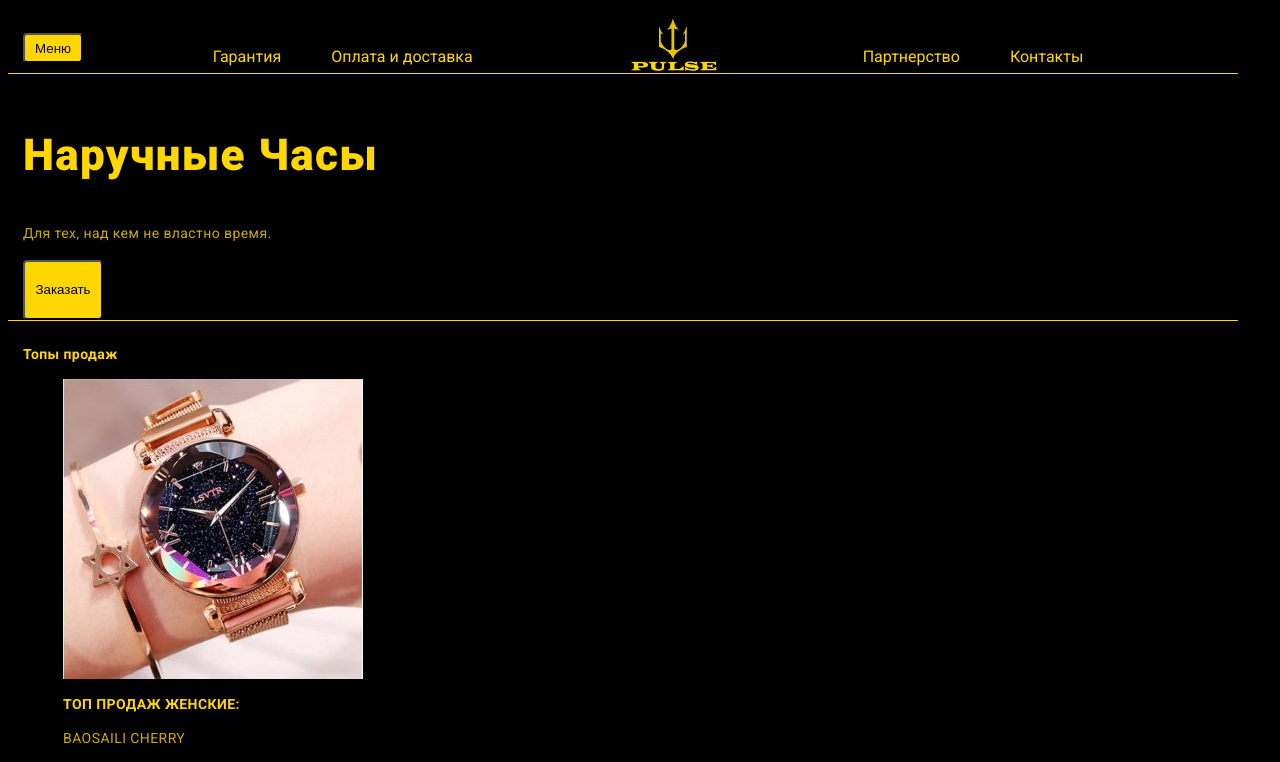
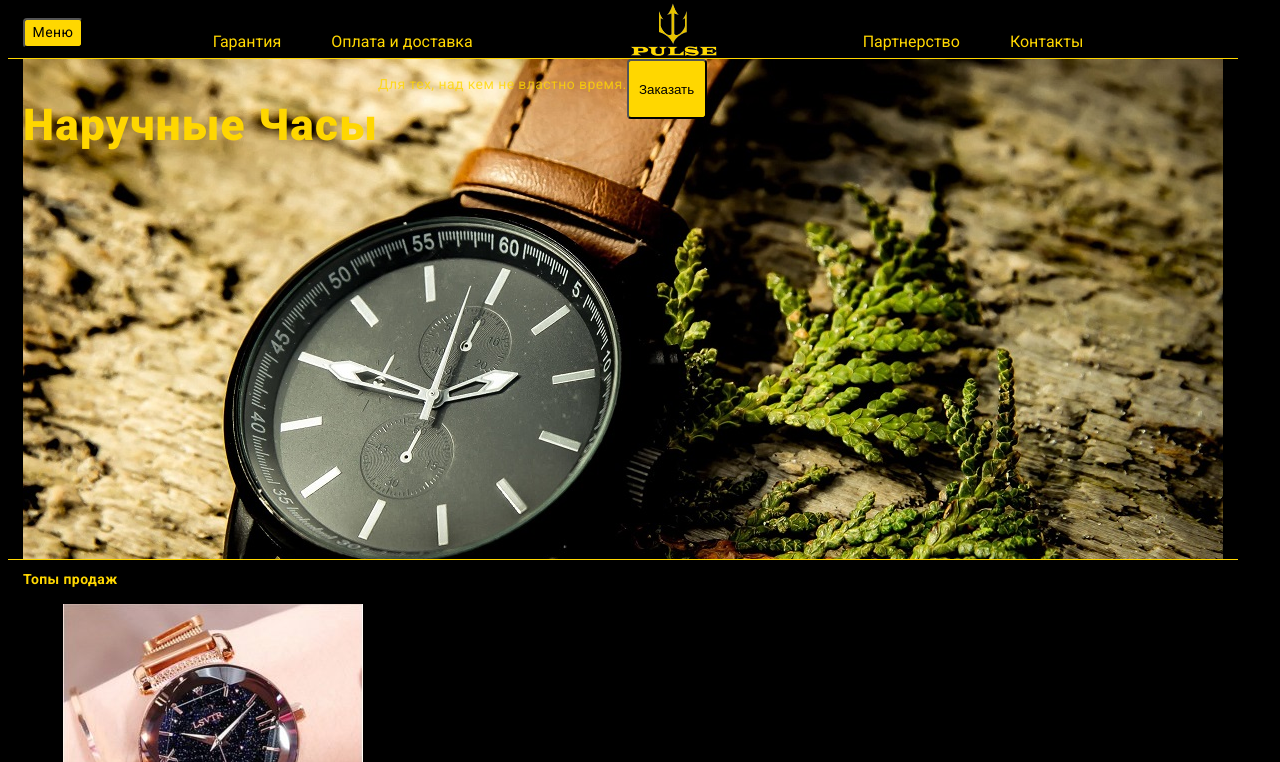
Before and after one commit to Serhii-Starostenko/Watch-shop12, a plain HTML site: page index.html in a window 1280 px wide. Shown: the top 762 px of the page. Drawn offline with Linux system fonts and the light colour scheme.

Commit message:
добавлен фон героя без градиента

```diff
--- a/css/style.css
+++ b/css/style.css
@@ -49,19 +49,30 @@ a{
     width: 1200px;
     padding-left: 15px;
     padding-right: 15px;
-    padding-top: 15px;
+    /* padding-top: 15px; */
     margin: 0,auto;
     border-bottom: 1px solid var(--akcent-color);
 
 
 }
 .header-button{
+    font-family: 'Roboto';
+    font-style: normal;
+    font-weight: 400;
+    font-size: 14px;
+    line-height: 1.71;
+    letter-spacing: 0.03em;
+
     cursor: pointer;
     width: 60px;
     height: 30px;
     background-color: var(--akcent-color);
     color:var(--bgc);
     border-radius: 4px;
+}
+.header-button:hover,.header-button:focus{
+    color: var(--hover-color);
+    border: solid 1px var(--hover-color);
 }
 .header-position{
     height: 50px;
@@ -106,7 +117,9 @@ a{
 
                                         /* HERO!!!! */
 .hero{
-    display:inline-block;
+    background-image:url(/icon/hero-bgc.jpg);
+    height: 500px;
+    display:flex;
     margin-left: auto;
     margin-right: auto;
 
```
Also changed, not shown: icon/hero-bgc.jpg (added), icon/hero-bgc2.jpg (added), icon/hero-bgc3.jpg (added), icon/hero-bgc4.jpg (added).
